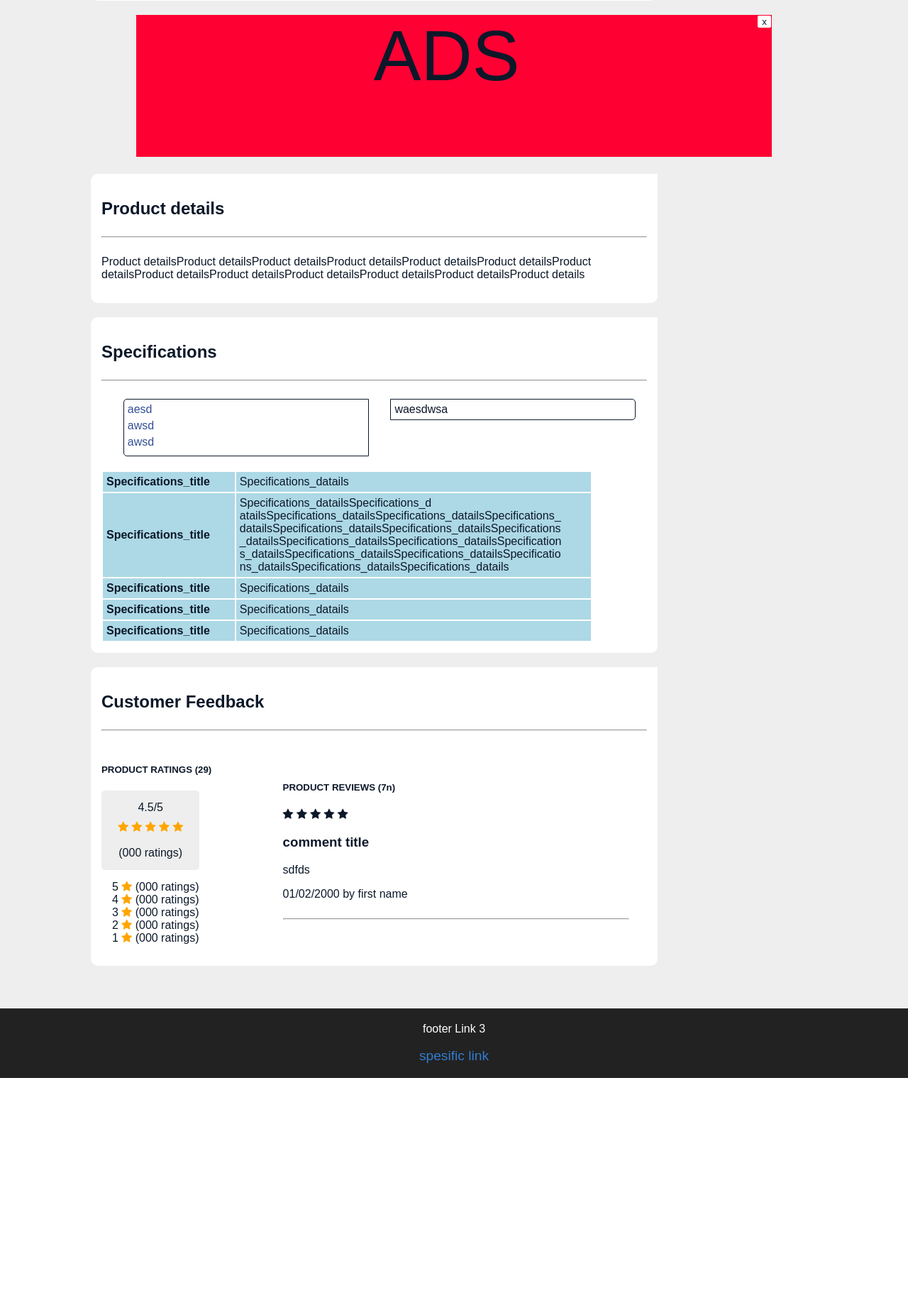
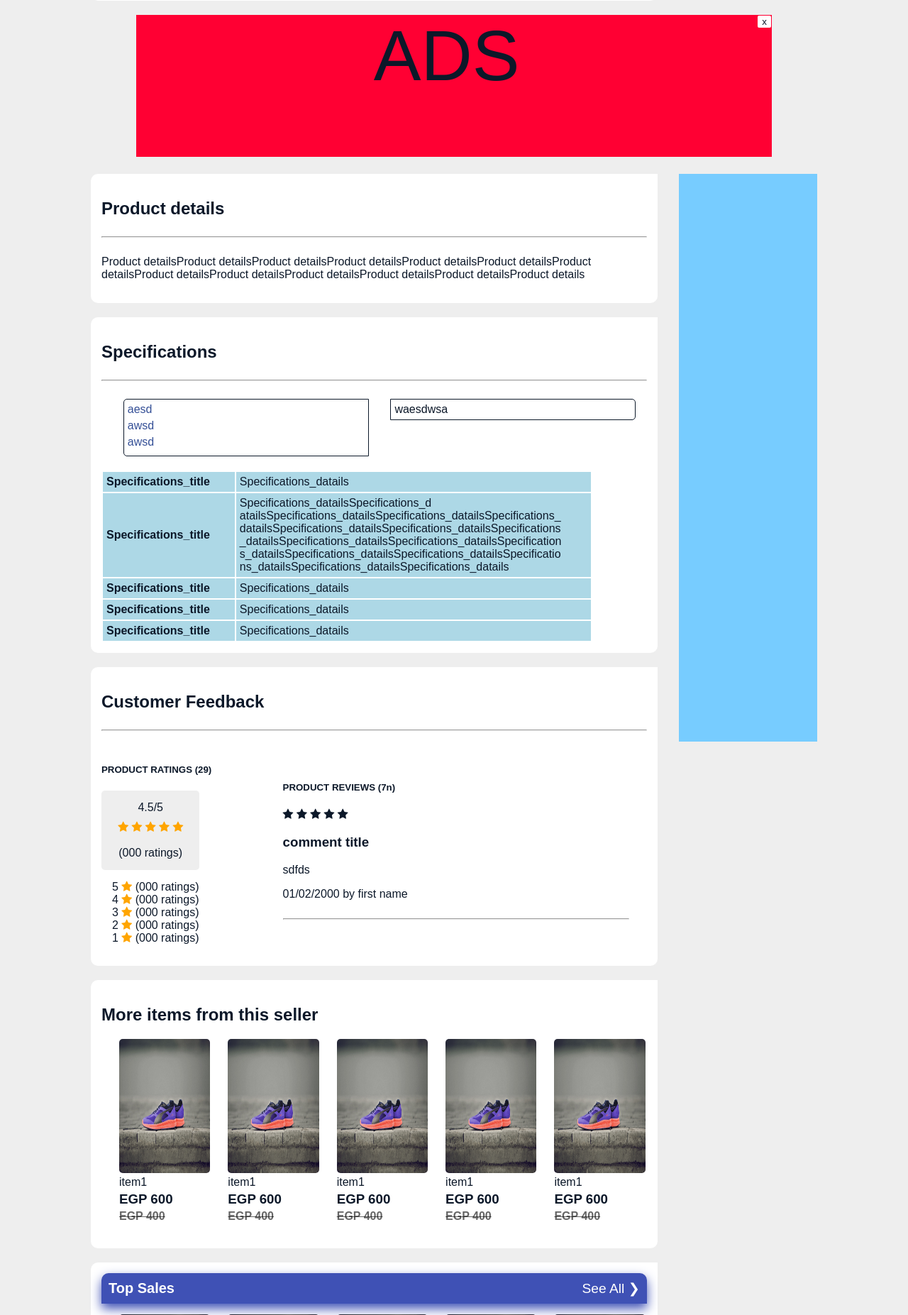
Before and after one commit to Ibarhim3zazy/final_proj_course, a PHP site: page /prod_daitals.php in a window 1280 px wide. Shown: the part 1033-2886 px from the top of the page at 71% size. Before the commit the page ends 2552 px from the top, so only its background shows below. Run offline with PHP 8.4, Linux system fonts and the light colour scheme.

Commit message:
Add files via upload

```diff
--- a/the final project/css/prod_daitals.css
+++ b/the final project/css/prod_daitals.css
@@ -260,3 +260,51 @@
 .comment h3{
   font-weight: bold;
 }
+.container_header{
+  background-color: #3f51b5;
+  width: 100%;
+  height: fit-content;
+  border-radius: 10px;
+  padding: 10px;
+  display: block;
+  margin-bottom: 15px;
+  border-bottom-left-radius: 0px;
+  border-bottom-right-radius: 0px;
+  box-shadow: 0px 7px 15px #3f51b5;
+}
+.container_header h2{
+  display: inline;
+  color: #fff;
+  font-size: 20px;
+}
+.container_header a{
+  float: right;
+  font-size: 1.2em;
+  text-decoration: none;
+  color: #fff;
+}
+.container_header a:hover{
+  position: relative;
+  left: 3px;
+}
+.products{
+  width: 18%;
+  height: 35vh;
+  padding: 0px 0px 10px 10px;
+  border-radius: 5px;
+  float: left;
+  margin-left: 15px;
+  cursor: pointer;
+}
+.products:hover{
+  box-shadow: 5px -5px 10px 3px #222;
+}
+.products img{
+  width: 100%;
+  height: 70%;
+  border-radius: 5px;
+}
+.products h3{
+  font-weight: bold;
+  margin: 4px 0px;
+}
--- a/the final project/prod_daitals.php
+++ b/the final project/prod_daitals.php
@@ -63,6 +63,9 @@
       ADS
      </div>
      <section>
+       <div id="sec2">
+
+       </div>
        <div class="container">
         <h1>Product details</h1><hr>
         <p>Product detailsProduct detailsProduct detailsProduct detailsProduct detailsProduct detailsProduct detailsProduct detailsProduct detailsProduct detailsProduct detailsProduct detailsProduct details</p>
@@ -139,6 +142,109 @@
           </div><hr>
         </div>
        </div>
+       <div class="container">
+        <h2>More items from this seller</h2>
+        <div class="products">
+          <img src="img/prod4.jpg" alt="prod">
+          <span>item1</span>
+          <h3>EGP 600</h3>
+          <h4>EGP 400</h4>
+        </div>
+        <div class="products">
+          <img src="img/prod4.jpg" alt="prod">
+          <span>item1</span>
+          <h3>EGP 600</h3>
+          <h4>EGP 400</h4>
+        </div>
+        <div class="products">
+          <img src="img/prod4.jpg" alt="prod">
+          <span>item1</span>
+          <h3>EGP 600</h3>
+          <h4>EGP 400</h4>
+        </div>
+        <div class="products">
+          <img src="img/prod4.jpg" alt="prod">
+          <span>item1</span>
+          <h3>EGP 600</h3>
+          <h4>EGP 400</h4>
+        </div>
+        <div class="products">
+          <img src="img/prod4.jpg" alt="prod">
+          <span>item1</span>
+          <h3>EGP 600</h3>
+          <h4>EGP 400</h4>
+        </div>
+       </div>
+       <div class="container">
+         <div class="container_header">
+           <h2>Top Sales</h2><a href="#">See All &#10095;</a>
+         </div>
+        <div class="products">
+          <img src="img/prod4.jpg" alt="prod">
+          <span>item1</span>
+          <h3>EGP 600</h3>
+          <h4>EGP 400</h4>
+        </div>
+        <div class="products">
+          <img src="img/prod4.jpg" alt="prod">
+          <span>item1</span>
+          <h3>EGP 600</h3>
+          <h4>EGP 400</h4>
+        </div>
+        <div class="products">
+          <img src="img/prod4.jpg" alt="prod">
+          <span>item1</span>
+          <h3>EGP 600</h3>
+          <h4>EGP 400</h4>
+        </div>
+        <div class="products">
+          <img src="img/prod4.jpg" alt="prod">
+          <span>item1</span>
+          <h3>EGP 600</h3>
+          <h4>EGP 400</h4>
+        </div>
+        <div class="products">
+          <img src="img/prod4.jpg" alt="prod">
+          <span>item1</span>
+          <h3>EGP 600</h3>
+          <h4>EGP 400</h4>
+        </div>
+       </div>
+       <div class="container">
+        <div class="container_header">
+          <h2>Recently Viewed</h2><a href="#">See All &#10095;</a>
+        </div>
+        <div class="products">
+          <img src="img/prod4.jpg" alt="prod">
+          <span>item1</span>
+          <h3>EGP 600</h3>
+          <h4>EGP 400</h4>
+        </div>
+        <div class="products">
+          <img src="img/prod4.jpg" alt="prod">
+          <span>item1</span>
+          <h3>EGP 600</h3>
+          <h4>EGP 400</h4>
+        </div>
+        <div class="products">
+          <img src="img/prod4.jpg" alt="prod">
+          <span>item1</span>
+          <h3>EGP 600</h3>
+          <h4>EGP 400</h4>
+        </div>
+        <div class="products">
+          <img src="img/prod4.jpg" alt="prod">
+          <span>item1</span>
+          <h3>EGP 600</h3>
+          <h4>EGP 400</h4>
+        </div>
+        <div class="products">
+          <img src="img/prod4.jpg" alt="prod">
+          <span>item1</span>
+          <h3>EGP 600</h3>
+          <h4>EGP 400</h4>
+        </div>
+       </div>
      </section>
     <?php   require 'footer.php'; ?>
   </body>
```
